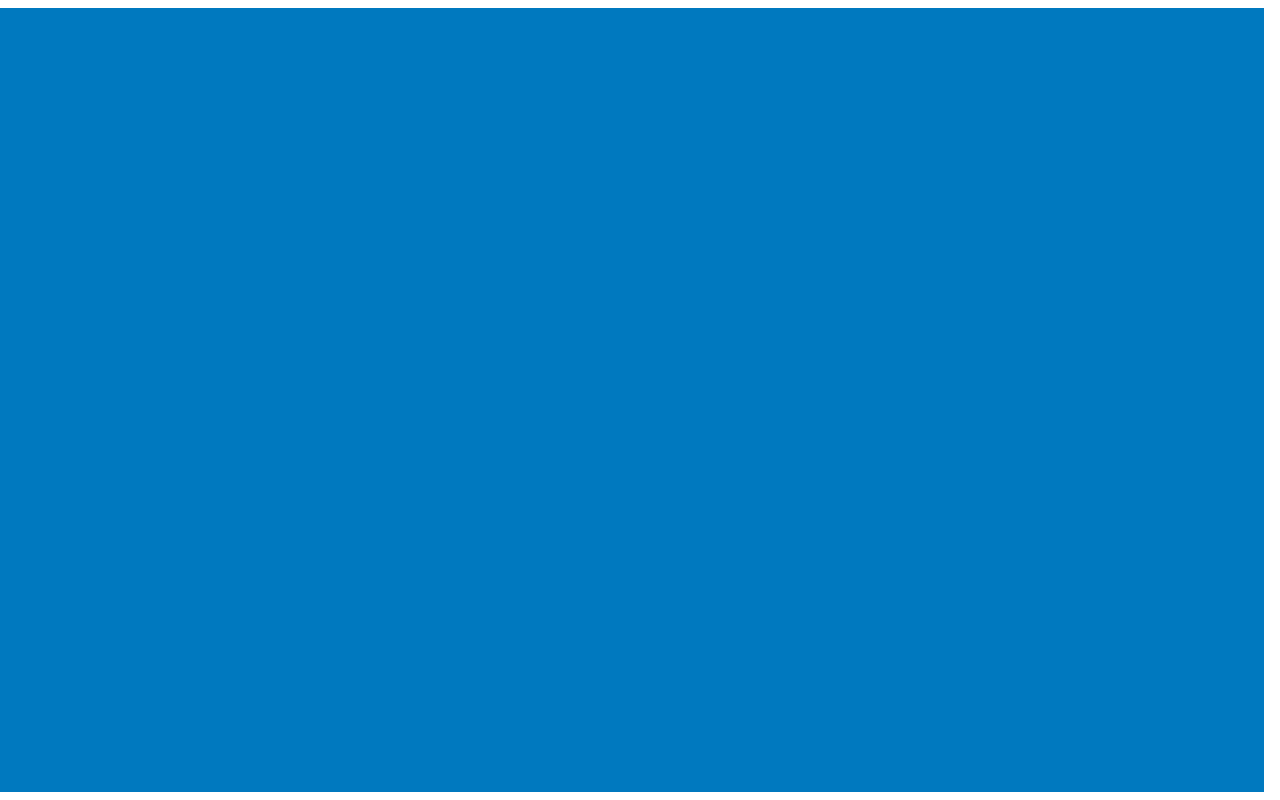
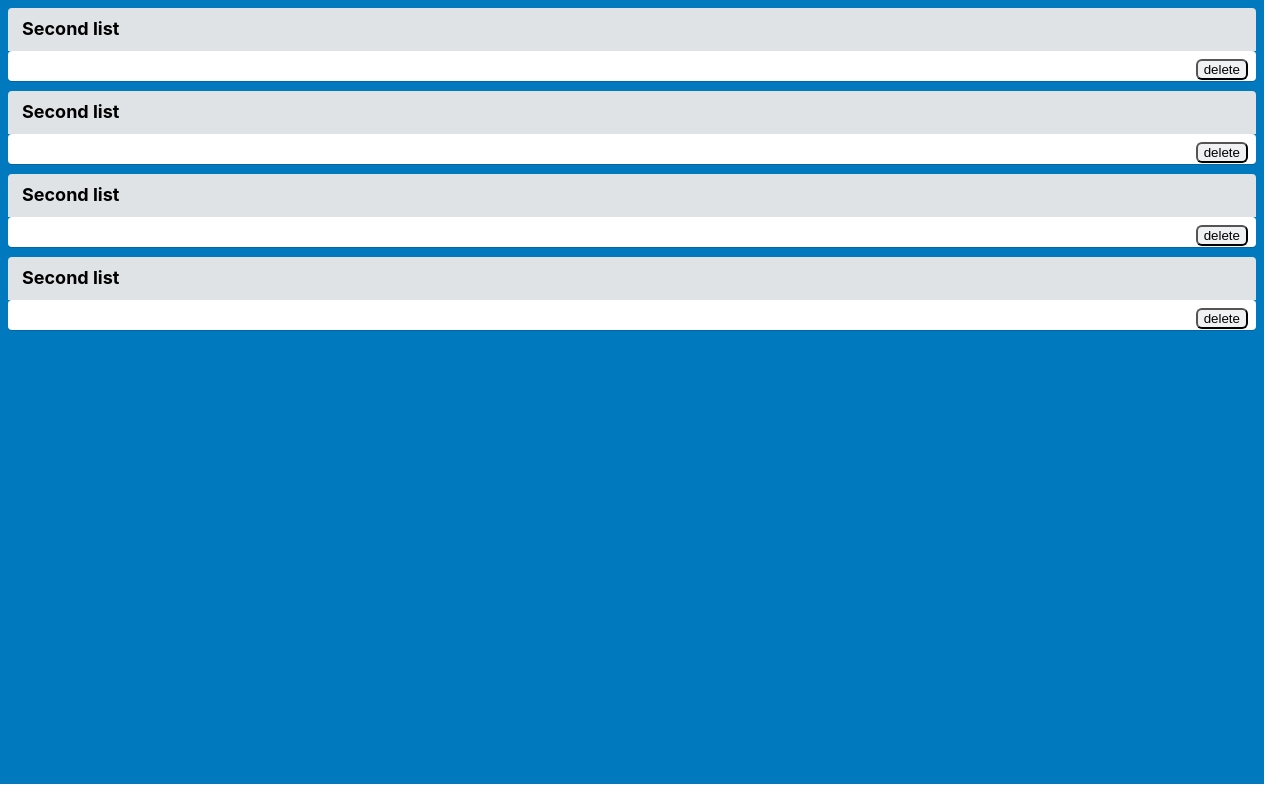
Before and after one commit to artificialarea/trelloyes-prepair, a React (Create React App) app: page / in a window 1280 px wide. Built offline with nearby package versions, Linux system fonts and the light colour scheme.

Commit message:
added card js toapp

```diff
--- a/src/composition/Card.js
+++ b/src/composition/Card.js
@@ -3,7 +3,11 @@ import './Card.css';
 
 function Card(props) {
   return (
-    <div />
+  <div className="Card">
+    <button type="button">delete</button>
+  <h3>{props.title}</h3>
+  <p>{props.content}</p>
+  </div>
   );
 }
 
--- a/src/composition/List.js
+++ b/src/composition/List.js
@@ -5,7 +5,10 @@ import Card from './Card';
 function List(props) {
   return (
     <div>
-      <Card />
+      <header class="List-header">
+          <h2>Second list</h2>
+        </header>
+      <Card title={props.title}  content={props.content} />
     </div>
   );
 }
--- a/src/index.js
+++ b/src/index.js
@@ -2,7 +2,7 @@ import React from 'react';
 import ReactDOM from 'react-dom';
 import './index.css';
 import App from './App';
-import STORE from './store';
+// import STORE from './store';
 
 /* QUESTION...
 How to pass STORE object to your App as its 'store' prop.?
```
Also changed, not shown: src/App.js (+4 -3 lines).
